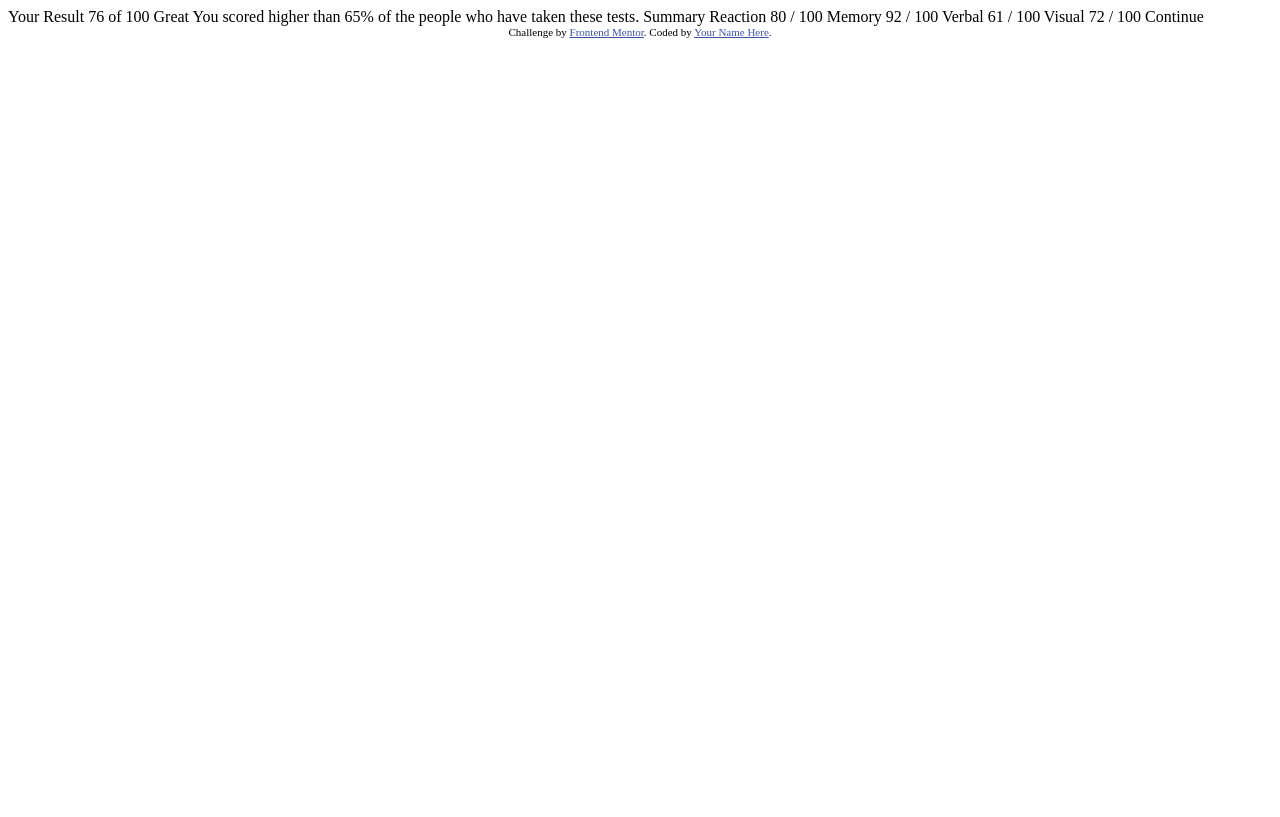
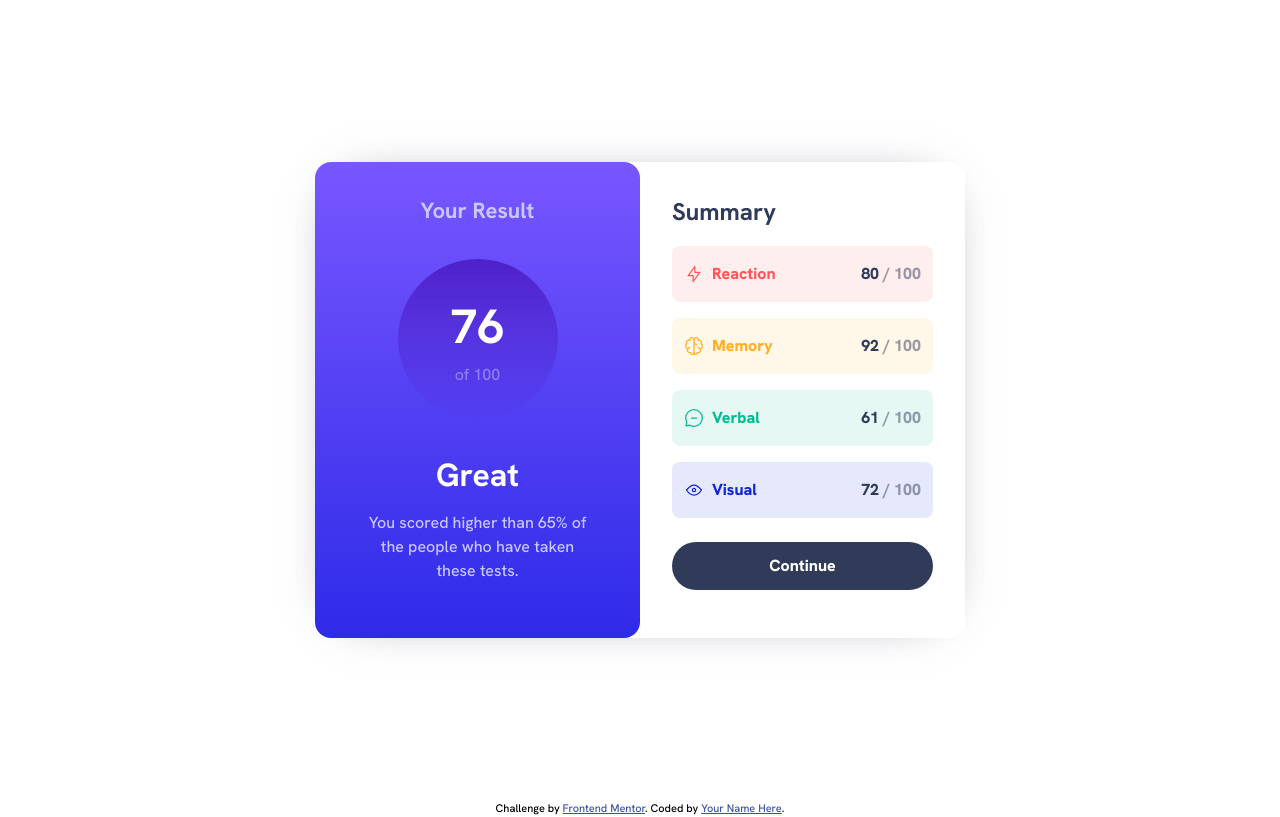
Before and after one commit to nastaj/results-summary-component, a plain HTML site: page index.html in a window 1280 px wide. Drawn offline with Linux system fonts and the light colour scheme.

Commit message:
finished structure and styling

```diff
--- a/index.html
+++ b/index.html
@@ -1,47 +1,98 @@
 <!DOCTYPE html>
 <html lang="en">
   <head>
-  <meta charset="UTF-8">
-  <meta name="viewport" content="width=device-width, initial-scale=1.0"> <!-- displays site properly based on user's device -->
+    <meta charset="UTF-8" />
+    <meta name="viewport" content="width=device-width, initial-scale=1.0" />
+    <!-- displays site properly based on user's device -->
 
-  <link rel="icon" type="image/png" sizes="32x32" href="./assets/images/favicon-32x32.png">
+    <link
+      rel="icon"
+      type="image/png"
+      sizes="32x32"
+      href="./assets/images/favicon-32x32.png"
+    />
+    <link rel="stylesheet" href="css/main.css" />
 
     <title>Frontend Mentor | Results summary component</title>
-
-  <!-- Feel free to remove these styles or customise in your own stylesheet 👍 -->
-  <style>
-    .attribution { font-size: 11px; text-align: center; }
-    .attribution a { color: hsl(228, 45%, 44%); }
-  </style>
   </head>
   <body>
+    <div class="container">
+      <main class="result">
+        <section class="result__primary">
+          <p class="result__main">Your Result</p>
 
-  Your Result
-  76
-  of 100
+          <div class="score">
+            <h1 class="score__primary">76</h1>
+            <p class="score__secondary">of 100</p>
+          </div>
 
-  Great
+          <h2 class="result__primary--caption">Great</h2>
+          <p class="result__primary--description">
             You scored higher than 65% of the people who have taken these tests.
+          </p>
+        </section>
 
-  Summary
+        <aside class="summary">
+          <h3 class="summary__heading">Summary</h3>
 
-  Reaction
-  80 / 100
+          <section class="tabs">
+            <div class="tab tab-reaction">
+              <div class="tab__type">
+                <img
+                  src="assets/images/icon-reaction.svg"
+                  alt="Icon depicting lightning bolt"
+                />
+                <p class="tab__type__title--reaction">Reaction</p>
+              </div>
+              <p><span class="tab__type__score--current">80</span> / 100</p>
+            </div>
 
-  Memory
-  92 / 100
+            <div class="tab tab-memory">
+              <div class="tab__type">
+                <img
+                  src="assets/images/icon-memory.svg"
+                  alt="Icon depicting a brain"
+                />
+                <p class="tab__type__title--memory">Memory</p>
+              </div>
+              <p><span class="tab__type__score--current">92</span> / 100</p>
+            </div>
 
-  Verbal
-  61 / 100
+            <div class="tab tab-verbal">
+              <div class="tab__type">
+                <img
+                  src="assets/images/icon-verbal.svg"
+                  alt="Icon depicting a message prompt"
+                />
+                <p class="tab__type__title--verbal">Verbal</p>
+              </div>
+              <p><span class="tab__type__score--current">61</span> / 100</p>
+            </div>
 
-  Visual
-  72 / 100
+            <div class="tab tab-visual">
+              <div class="tab__type">
+                <img
+                  src="assets/images/icon-visual.svg"
+                  alt="Icon depicting an eye"
+                />
+                <p class="tab__type__title--visual">Visual</p>
+              </div>
+              <p><span class="tab__type__score--current">72</span> / 100</p>
+            </div>
+          </section>
 
-  Continue
-
+          <button class="btn">Continue</button>
+        </aside>
+      </main>
+    </div>
+    <!-- Your Result 76 of 100 Great You scored higher than 65% of the people who
+    have taken these tests. Summary Reaction 80 / 100 Memory 92 / 100 Verbal 61
+    / 100 Visual 72 / 100 Continue -->
     <div class="attribution">
-    Challenge by <a href="https://www.frontendmentor.io?ref=challenge" target="_blank">Frontend Mentor</a>.
-    Coded by <a href="#">Your Name Here</a>.
+      Challenge by
+      <a href="https://www.frontendmentor.io?ref=challenge" target="_blank"
+        >Frontend Mentor</a
+      >. Coded by <a href="#">Your Name Here</a>.
     </div>
   </body>
 </html>
--- /dev/null
+++ b/scss/_resets.scss
@@ -0,0 +1,80 @@
+/* Box sizing rules */
+*,
+*::before,
+*::after {
+  box-sizing: border-box;
+}
+
+/* Set font size for easy responsive unit calculation */
+html {
+  font-size: 62.5%;
+}
+
+/* Remove default margin */
+body,
+h1,
+h2,
+h3,
+h4,
+p,
+figure,
+blockquote,
+dl,
+dd {
+  margin: 0;
+  padding: 0;
+}
+
+/* Remove list styles on ul, ol elements with a list role, which suggests default styling will be removed */
+ul[role="list"],
+ol[role="list"] {
+  list-style: none;
+}
+
+/* Set core root defaults */
+html:focus-within {
+  scroll-behavior: smooth;
+}
+
+/* Set core body defaults */
+body {
+  min-height: 100vh;
+  text-rendering: optimizeSpeed;
+  line-height: 1.5;
+}
+
+/* A elements that don't have a class get default styles */
+a:not([class]) {
+  text-decoration-skip-ink: auto;
+}
+
+/* Make images easier to work with */
+img,
+picture {
+  max-width: 100%;
+  display: block;
+}
+
+/* Inherit fonts for inputs and buttons */
+input,
+button,
+textarea,
+select {
+  font: inherit;
+}
+
+/* Remove all animations, transitions and smooth scroll for people that prefer not to see them */
+@media (prefers-reduced-motion: reduce) {
+  html:focus-within {
+    scroll-behavior: auto;
+  }
+
+  *,
+  *::before,
+  *::after {
+    animation-duration: 0.01ms !important;
+    animation-iteration-count: 1 !important;
+    transition-duration: 0.01ms !important;
+    scroll-behavior: auto !important;
+  }
+}
--- /dev/null
+++ b/scss/_variables.scss
@@ -0,0 +1,40 @@
+@import url("https://fonts.googleapis.com/css2?family=Hanken+Grotesk:wght@500;700;800&display=swap");
+
+$font-hankenGrotesk: "Hanken Grotesk", sans-serif;
+
+// Primary
+$red-light: hsla(0, 100%, 67%, 0.1);
+$yellow-orangey: hsla(39, 100%, 56%, 0.1);
+$green-teal: hsla(166, 100%, 37%, 0.1);
+$blue-cobalt: hsla(234, 85%, 45%, 0.1);
+
+// Neutral
+$white: hsl(0, 0%, 100%);
+$blue-pale: hsl(221, 100%, 96%);
+$lavender-light: hsl(241, 100%, 89%);
+$blue-darkGray: hsl(224, 30%, 27%);
+
+// Gradients
+$blue-lightSlate--bg: hsl(252, 100%, 67%);
+$blue-lightRoyal--bg: hsl(241, 81%, 54%);
+
+$blue-violet--circle: hsla(256, 72%, 46%, 1);
+$blue-persian--circle: hsla(241, 72%, 46%, 0);
+
+// Widths
+$width-mobile: 375px;
+$width-desktop: 1440px;
+
+$paragraph-default: 15px;
+
+// Font weights
+$font-weight--medium: 500;
+$font-weight--bold: 700;
+$font-weight--extraBold: 800;
+
+@mixin flexCenter($direction: row) {
+  display: flex;
+  align-items: center;
+  justify-content: center;
+  flex-direction: $direction;
+}
--- /dev/null
+++ b/scss/main.scss
@@ -0,0 +1,178 @@
+@import "./resets";
+@import "./variables";
+
+body {
+  font-family: $font-hankenGrotesk;
+}
+
+.container {
+  height: 100vh;
+  @include flexCenter;
+}
+
+.result {
+  display: flex;
+  border-radius: 1.6rem;
+  box-shadow: 0px 0px 50px -32px rgba(66, 68, 90, 1);
+
+  width: 65rem;
+}
+
+.result__primary {
+  background: linear-gradient(
+    to bottom,
+    $blue-lightSlate--bg,
+    $blue-lightRoyal--bg
+  );
+  border-radius: 1.6rem;
+
+  display: flex;
+  flex-direction: column;
+  align-items: center;
+  text-align: center;
+
+  width: 50%;
+  padding: 3.2rem 4.8rem 4.8rem 4.8rem;
+}
+
+.result__main {
+  color: $lavender-light;
+  font-size: 2.2rem;
+  font-weight: $font-weight--bold;
+  margin-bottom: 3.2rem;
+}
+
+.score {
+  @include flexCenter(column);
+  background: linear-gradient(
+    to bottom,
+    $blue-violet--circle,
+    $blue-persian--circle
+  );
+  height: 16rem;
+  width: 16rem;
+  border-radius: 100rem;
+  margin-bottom: 3.2rem;
+}
+
+.score__primary {
+  color: $white;
+  font-size: 4.8rem;
+}
+
+.score__secondary {
+  color: hsla(241, 100%, 89%, 0.5);
+  font-size: 1.6rem;
+}
+
+.result__primary--caption {
+  color: $white;
+  font-size: 3.2rem;
+  margin-bottom: 1.2rem;
+}
+
+.result__primary--description {
+  color: $lavender-light;
+  font-size: 1.6rem;
+}
+
+.summary {
+  width: 50%;
+  padding: 3.2rem 3.2rem 4.8rem 3.2rem;
+  color: hsla(224, 30%, 27%, 0.5);
+  font-weight: $font-weight--extraBold;
+}
+
+.summary__heading {
+  color: $blue-darkGray;
+  font-size: 2.4rem;
+  margin-bottom: 1.6rem;
+}
+
+.tabs {
+  margin-bottom: 2.4rem;
+}
+
+.tab,
+.tab__type {
+  @include flexCenter;
+}
+
+.tab {
+  margin-bottom: 1.6rem;
+  justify-content: space-between;
+  padding: 1.6rem 1.2rem;
+  border-radius: 0.8rem;
+
+  font-size: 1.6rem;
+  font-weight: $font-weight--extraBold;
+}
+
+.tab__type {
+  gap: 0.8rem;
+}
+
+.tab-reaction {
+  background-color: $red-light;
+}
+
+.tab-memory {
+  background-color: $yellow-orangey;
+}
+
+.tab-verbal {
+  background-color: $green-teal;
+}
+
+.tab-visual {
+  background-color: $blue-cobalt;
+}
+
+.tab__type__title--reaction {
+  color: hsl(0, 100%, 67%);
+}
+
+.tab__type__title--memory {
+  color: hsl(39, 100%, 56%);
+}
+
+.tab__type__title--verbal {
+  color: hsl(166, 100%, 37%);
+}
+
+.tab__type__title--visual {
+  color: hsl(234, 85%, 45%);
+}
+
+.tab__type__score--current {
+  color: $blue-darkGray;
+  font-weight: $font-weight--extraBold;
+}
+
+.btn {
+  width: 100%;
+  border-radius: 2.4rem;
+  padding: 1.2rem 0.8rem;
+  border: none;
+  background-color: $blue-darkGray;
+  color: white;
+  font-size: 1.6rem;
+  cursor: pointer;
+}
+
+.btn:hover {
+  background: linear-gradient(
+    to bottom,
+    $blue-lightSlate--bg,
+    $blue-lightRoyal--bg
+  );
+}
+
+// Attribution
+.attribution {
+  font-size: 11px;
+  text-align: center;
+}
+.attribution a {
+  color: hsl(228, 45%, 44%);
+}
```
Also changed, not shown: css/main.css (added), 1 other file. Lines whose indentation alone changed are shown as unchanged.
